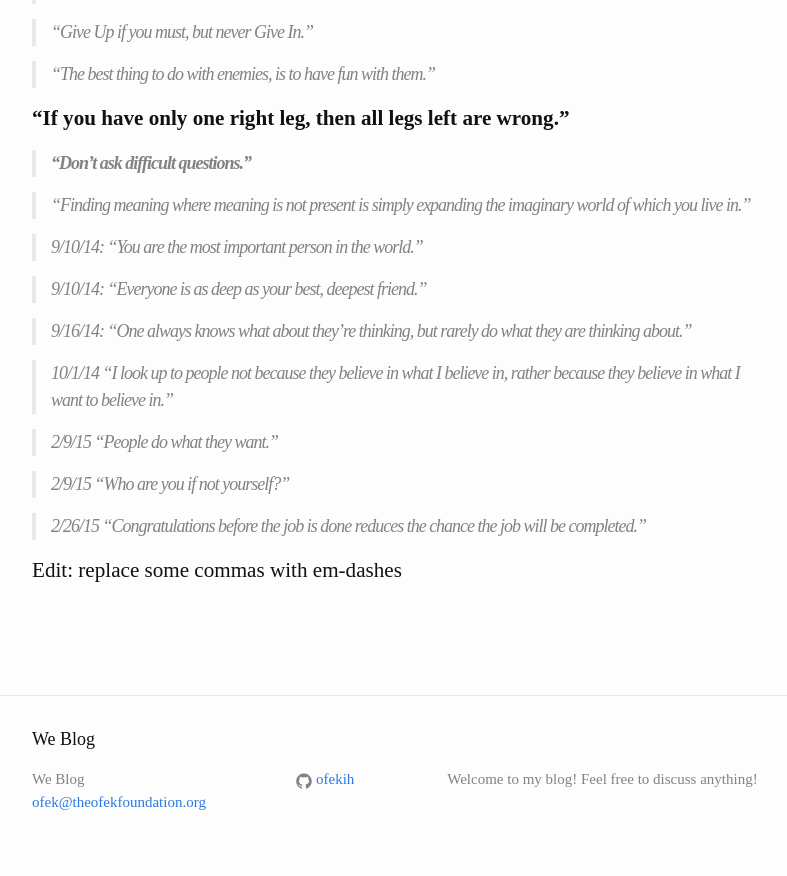
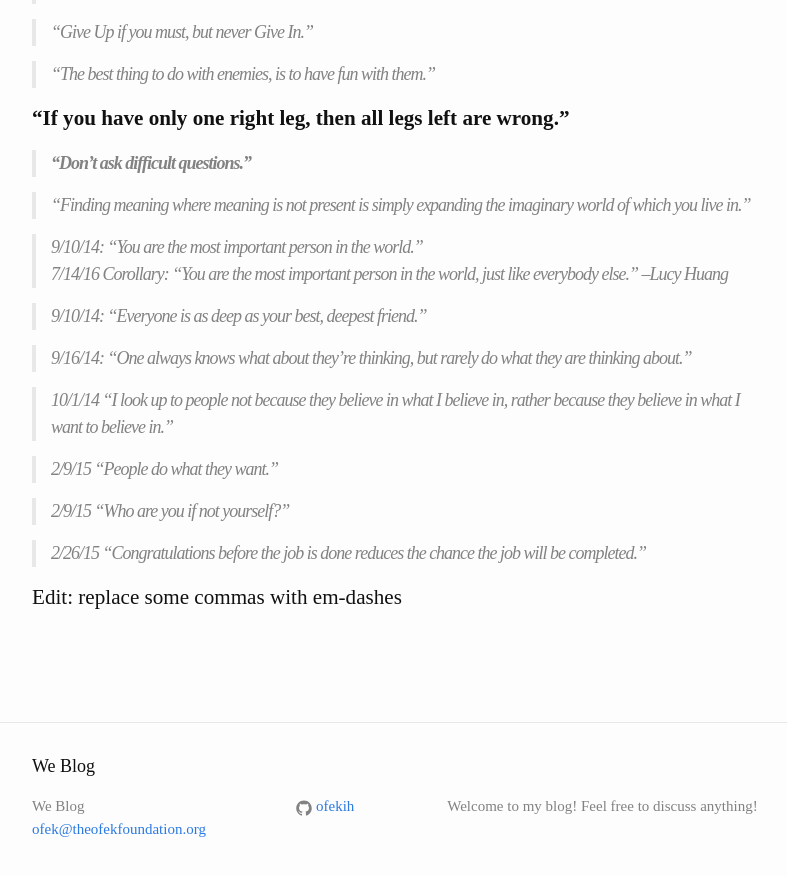
Before and after one commit to The-Ofek-Foundation/blog, a Jekyll site: the page built from _posts/2015-12-18-my-quotes.md, in a window 1280 px wide and 900 px high, scrolled down 1767 px. Shown: the top 876 px of the window, without its empty margins (238-1025 px from the left). Built offline with Jekyll 4.4.1, drawn with Linux system fonts in a browser that asks for light colours; comment, search, counter and statistics services are not loaded.

Commit message:
Add what is the mcts blog

```diff
--- a/_posts/2015-12-18-my-quotes.md
+++ b/_posts/2015-12-18-my-quotes.md
@@ -87,6 +87,7 @@ So, here are just random quotes that I came up with. Some of them make no sense
 > "Finding meaning where meaning is not present is simply expanding the imaginary world of which you live in."
 
 > 9/10/14: "You are the most important person in the world."
+  7/14/16  Corollary: "You are the most important person in the world, just like everybody else." --Lucy Huang
 
 > 9/10/14: "Everyone is as deep as your best, deepest friend."
 
```
